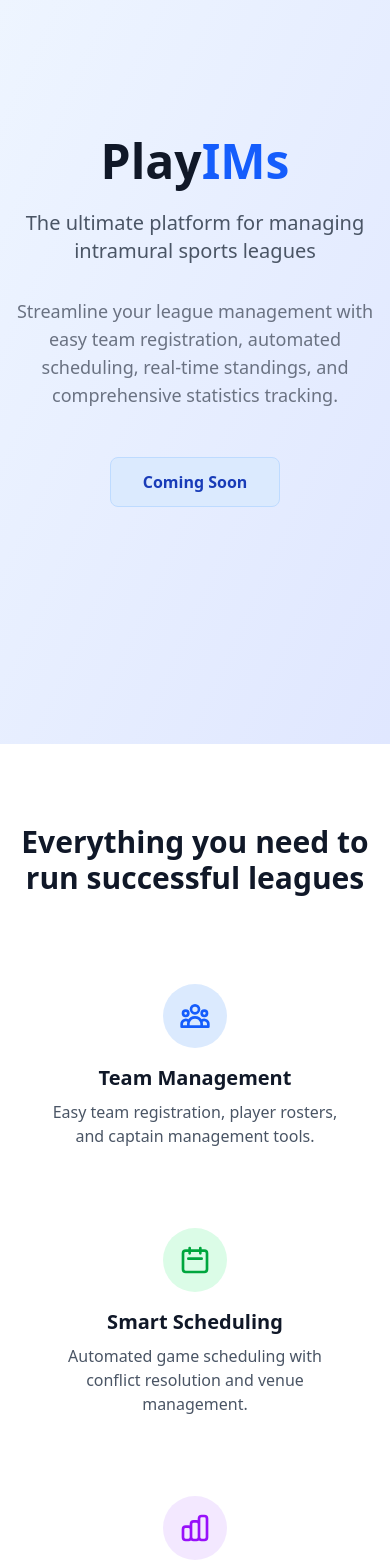
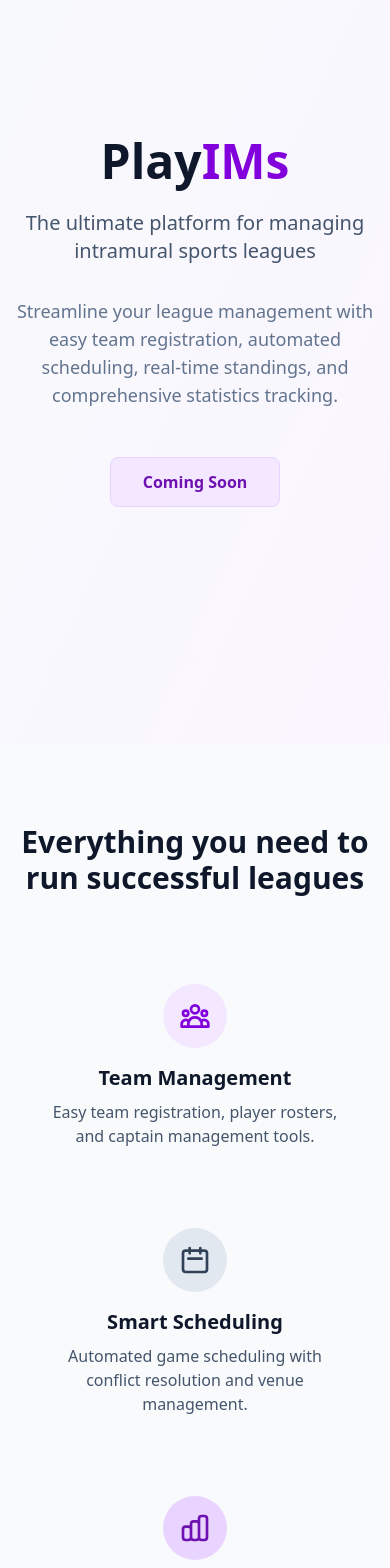
Before and after one commit to PlayIMs/playims, a SvelteKit app: page / in a window 390 px wide. Shown: the part 100-1668 px from the top of the page. Built offline with nearby package versions, Linux system fonts and the light colour scheme; no server answers.

Commit message:
updated color scheme to temporary purple and gray

```diff
--- a/src/routes/+page.svelte
+++ b/src/routes/+page.svelte
@@ -37,21 +37,21 @@
 </svelte:head>
 
 <!-- Hero Section -->
-<section class="min-h-screen bg-gradient-to-br from-blue-50 to-indigo-100 flex items-center">
+<section class="min-h-screen bg-gradient-to-br from-slate-50 to-purple-50 flex items-center">
 	<div class="container mx-auto px-4 py-16">
 		<div class="max-w-4xl mx-auto text-center">
 			<!-- Logo/Title -->
-			<h1 class="text-5xl md:text-7xl font-bold text-gray-900 mb-6">
-				Play<span class="text-blue-600">IMs</span>
+			<h1 class="text-5xl md:text-7xl font-bold text-slate-900 mb-6">
+				Play<span class="text-purple-700">IMs</span>
 			</h1>
 
 			<!-- Subtitle -->
-			<p class="text-xl md:text-2xl text-gray-600 mb-8 max-w-2xl mx-auto">
+			<p class="text-xl md:text-2xl text-slate-600 mb-8 max-w-2xl mx-auto">
 				The ultimate platform for managing intramural sports leagues
 			</p>
 
 			<!-- Description -->
-			<p class="text-lg text-gray-500 mb-12 max-w-3xl mx-auto">
+			<p class="text-lg text-slate-500 mb-12 max-w-3xl mx-auto">
 				Streamline your league management with easy team registration, automated scheduling,
 				real-time standings, and comprehensive statistics tracking.
 			</p>
@@ -59,7 +59,7 @@
 			<!-- Coming Soon -->
 			<div class="flex justify-center">
 				<div
-					class="bg-blue-100 text-blue-800 font-semibold py-3 px-8 rounded-lg border border-blue-200"
+					class="bg-purple-100 text-purple-800 font-semibold py-3 px-8 rounded-lg border border-purple-200"
 				>
 					Coming Soon
 				</div>
@@ -69,10 +69,10 @@
 </section>
 
 <!-- Features Section -->
-<section class="py-20 bg-white">
+<section class="py-20 bg-slate-50">
 	<div class="container mx-auto px-4">
 		<div class="max-w-6xl mx-auto">
-			<h2 class="text-3xl md:text-4xl font-bold text-center text-gray-900 mb-16">
+			<h2 class="text-3xl md:text-4xl font-bold text-center text-slate-900 mb-16">
 				Everything you need to run successful leagues
 			</h2>
 
@@ -80,10 +80,10 @@
 				<!-- Feature 1 -->
 				<div class="text-center p-6">
 					<div
-						class="w-16 h-16 bg-blue-100 rounded-full flex items-center justify-center mx-auto mb-4"
+						class="w-16 h-16 bg-purple-100 rounded-full flex items-center justify-center mx-auto mb-4"
 					>
 						<svg
-							class="w-8 h-8 text-blue-600"
+							class="w-8 h-8 text-purple-700"
 							fill="none"
 							stroke="currentColor"
 							viewBox="0 0 24 24"
@@ -96,8 +96,8 @@
 							></path>
 						</svg>
 					</div>
-					<h3 class="text-xl font-semibold text-gray-900 mb-2">Team Management</h3>
-					<p class="text-gray-600">
+					<h3 class="text-xl font-semibold text-slate-900 mb-2">Team Management</h3>
+					<p class="text-slate-600">
 						Easy team registration, player rosters, and captain management tools.
 					</p>
 				</div>
@@ -105,10 +105,10 @@
 				<!-- Feature 2 -->
 				<div class="text-center p-6">
 					<div
-						class="w-16 h-16 bg-green-100 rounded-full flex items-center justify-center mx-auto mb-4"
+						class="w-16 h-16 bg-slate-200 rounded-full flex items-center justify-center mx-auto mb-4"
 					>
 						<svg
-							class="w-8 h-8 text-green-600"
+							class="w-8 h-8 text-slate-700"
 							fill="none"
 							stroke="currentColor"
 							viewBox="0 0 24 24"
@@ -121,8 +121,8 @@
 							></path>
 						</svg>
 					</div>
-					<h3 class="text-xl font-semibold text-gray-900 mb-2">Smart Scheduling</h3>
-					<p class="text-gray-600">
+					<h3 class="text-xl font-semibold text-slate-900 mb-2">Smart Scheduling</h3>
+					<p class="text-slate-600">
 						Automated game scheduling with conflict resolution and venue management.
 					</p>
 				</div>
@@ -130,10 +130,10 @@
 				<!-- Feature 3 -->
 				<div class="text-center p-6">
 					<div
-						class="w-16 h-16 bg-purple-100 rounded-full flex items-center justify-center mx-auto mb-4"
+						class="w-16 h-16 bg-purple-200 rounded-full flex items-center justify-center mx-auto mb-4"
 					>
 						<svg
-							class="w-8 h-8 text-purple-600"
+							class="w-8 h-8 text-purple-800"
 							fill="none"
 							stroke="currentColor"
 							viewBox="0 0 24 24"
@@ -146,8 +146,8 @@
 							></path>
 						</svg>
 					</div>
-					<h3 class="text-xl font-semibold text-gray-900 mb-2">Live Standings</h3>
-					<p class="text-gray-600">
+					<h3 class="text-xl font-semibold text-slate-900 mb-2">Live Standings</h3>
+					<p class="text-slate-600">
 						Real-time standings, statistics, and league performance tracking.
 					</p>
 				</div>
@@ -157,18 +157,13 @@
 </section>
 
 <!-- CTA Section -->
-<section class="py-20 bg-blue-600">
+<section class="py-20 bg-gradient-to-r from-purple-700 to-purple-800">
 	<div class="container mx-auto px-4 text-center">
 		<div class="max-w-3xl mx-auto">
 			<h2 class="text-3xl md:text-4xl font-bold text-white mb-6">Coming Soon</h2>
-			<p class="text-xl text-blue-100 mb-8">
+			<p class="text-xl text-purple-100">
 				We're working hard to bring you the ultimate intramural sports league management platform.
 			</p>
-			<div
-				class="bg-white bg-opacity-20 text-blue-500 font-semibold py-3 px-8 rounded-lg border border-white border-opacity-30 inline-block"
-			>
-				Stay Tuned
-			</div>
 		</div>
 	</div>
 </section>
--- a/vite.config.ts
+++ b/vite.config.ts
@@ -12,7 +12,7 @@ export default defineConfig({
 			manifest: {
 				name: 'PlayIMs - Intramural Sports League Manager',
 				short_name: 'PlayIMs',
-				theme_color: '#2563eb',
+				theme_color: '#7c3aed',
 				background_color: '#ffffff',
 				display: 'standalone',
 				scope: '/',
```
Also changed, not shown: static/manifest.json.
